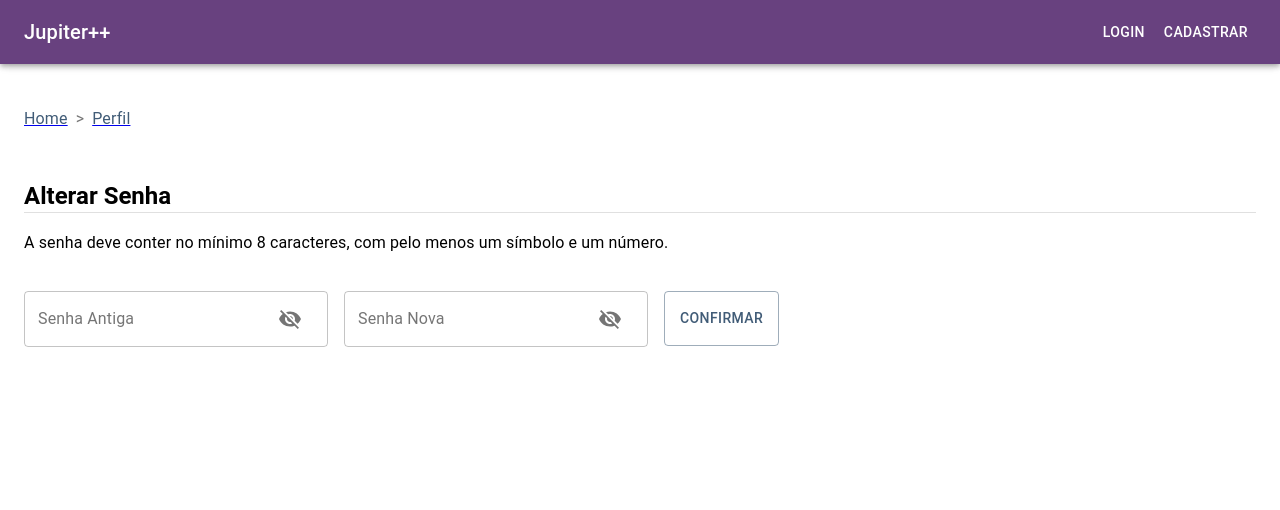
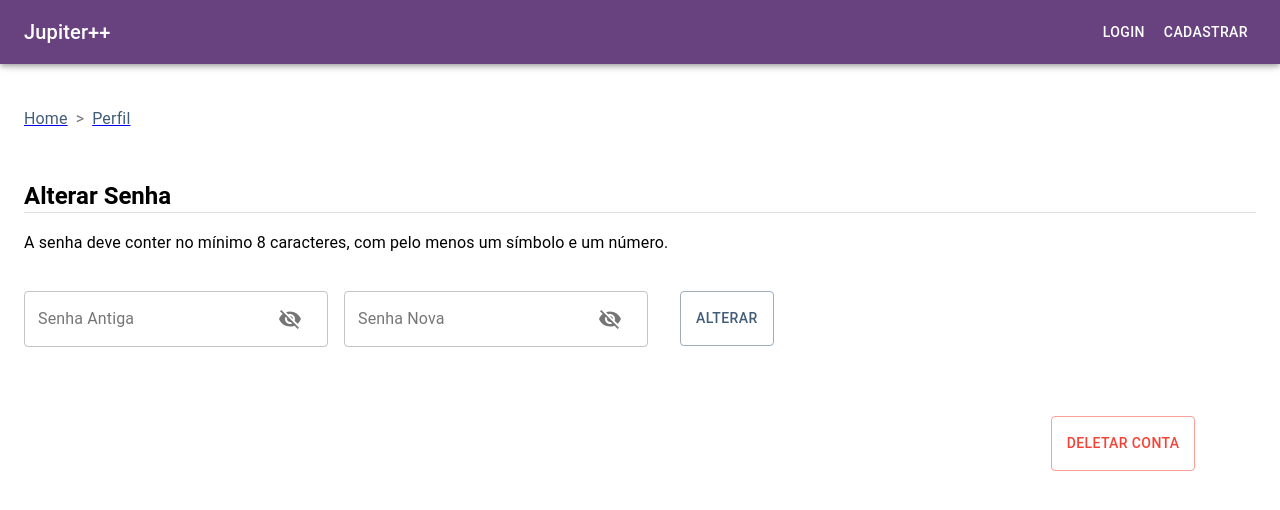
Before and after one commit to Projeto-USPY/uspy-frontend, a React app: page /Perfil in a window 1280 px wide. Shown: the top 510 px of the page. Built offline with nearby package versions, Linux system fonts and the light colour scheme.

Commit message:
Make Delete account button red in Settings Page

```diff
--- a/src/pages/SettingsPage/index.tsx
+++ b/src/pages/SettingsPage/index.tsx
@@ -7,8 +7,10 @@ import Button from '@material-ui/core/Button'
 import Navbar from 'components/Navbar'
 import BreadCrumb from 'components/Breadcrumb'
 import InputPassword from 'components/PasswordInput'
+import red from '@material-ui/core/colors/red'
+import { createMuiTheme } from '@material-ui/core/styles'
 
-import { useTheme } from '@material-ui/styles'
+import { useTheme, ThemeProvider } from '@material-ui/styles'
 import useMediaQuery from '@material-ui/core/useMediaQuery'
 
 const textFieldCommonProps = {
@@ -25,6 +27,12 @@ const textFieldCommonProps = {
 function goodPassword (pwd: string) {
 	return /^(?=.*[A-Za-z])(?=.*\d)(?=.*[@$!%*#?&])[A-Za-z\d@$!%*#?&]{8,}$/.test(pwd)
 }
+
+const dangerTheme = createMuiTheme({
+	palette: {
+		primary: red
+	}
+})
 
 const SettingsPage = () => {
 	const [newPwd, setNewPwd] = useState<string>('')
@@ -76,6 +84,9 @@ const SettingsPage = () => {
 							{...textFieldCommonProps}
 						/>
 					</Grid>
+					<Grid item>
+						{/* Gap to be occupied by helperText of the button above */}
+					</Grid>
 
 					<Grid item>
 						<Button
@@ -85,10 +96,30 @@ const SettingsPage = () => {
 							style={{ height: '55px' }}
 							fullWidth={!isDesktop}
 						>
-							Confirmar
+							Alterar
 						</Button>
 					</Grid>
 				</Grid>
+				<div style={{ height: '70px' }}></div>
+
+				<Grid container direction='row-reverse'>
+					<Grid item xs={!isDesktop ? 12 : 2}>
+						<ThemeProvider theme={dangerTheme}>
+							<Button
+								color='primary'
+								size="medium"
+								variant='outlined'
+								style={{ height: '55px' }}
+								fullWidth={!isDesktop}
+
+							>
+								Deletar conta
+							</Button>
+						</ThemeProvider>
+					</Grid>
+				</Grid>
+				<br/>
+				<br/>
 			</Container>
 		</main>
 	</div>
```
